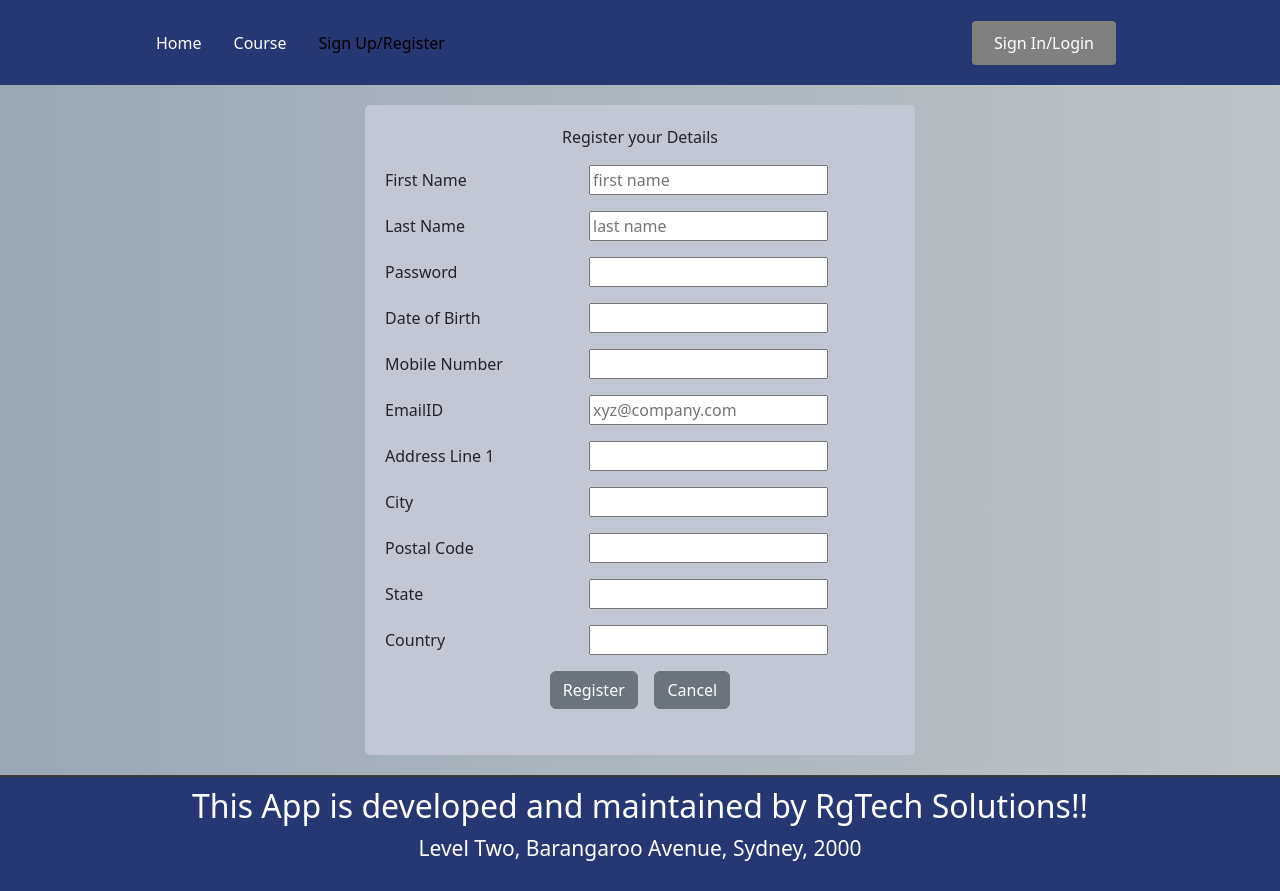
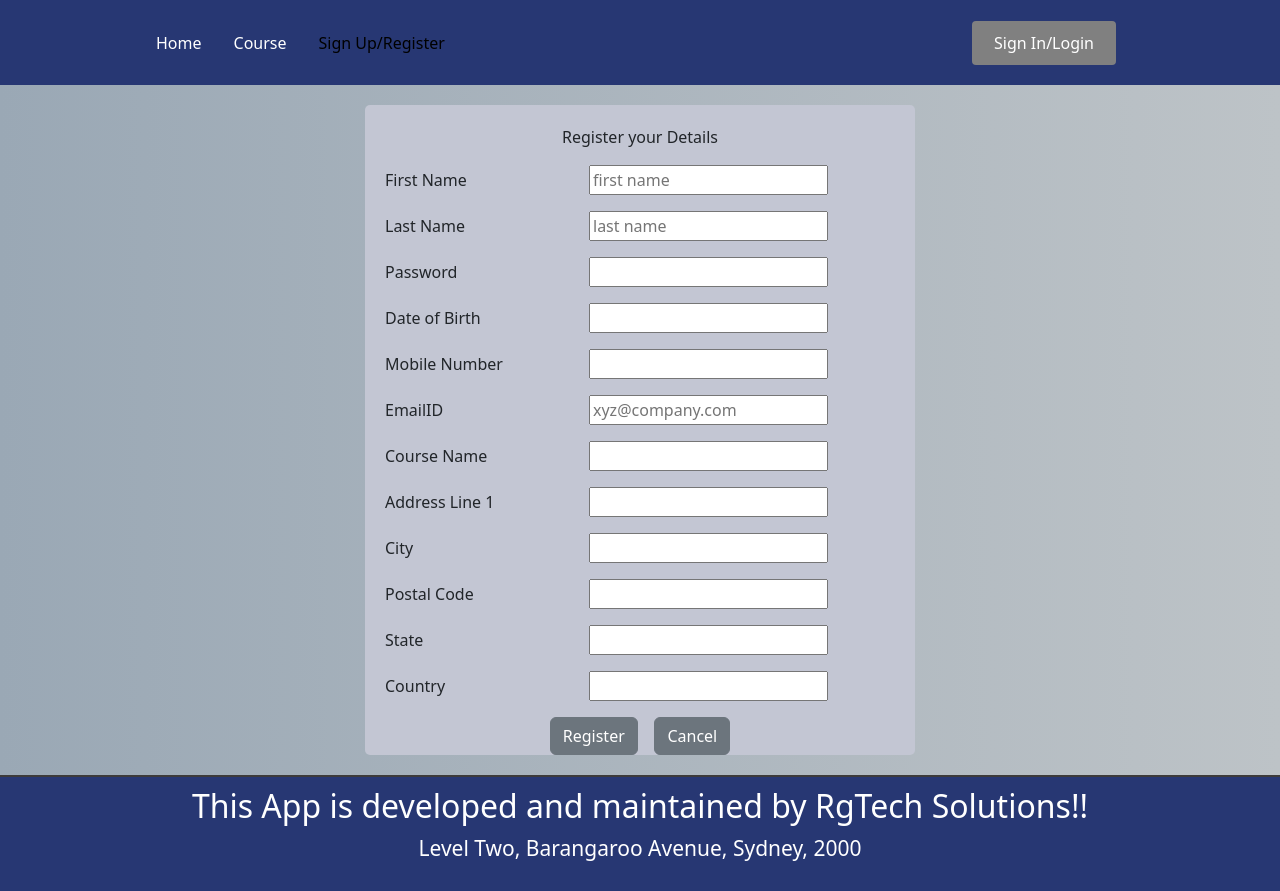
Before and after one commit to sarasri04/Property-UI, a React (Create React App) app: page /register in a window 1280 px wide. Built offline with nearby package versions, Linux system fonts and the light colour scheme.

Commit message:
new commit

```diff
--- a/src/components/register/register.js
+++ b/src/components/register/register.js
@@ -8,13 +8,18 @@ import { Button, Container, FormGroup, Form} from "reactstrap";
 
 const Register = () => {
   const initialFormState = {
-    taskName: '',
-    description: '',
-    taskStartDate: '',
-    taskEndDate: '',
-    totalEffortRequired: '',
-    taskStatus: '',
-
+    firstName: '',
+    lastName: '',
+    password: '',
+    dateOfBirth: '',
+    mobileNumber: '',
+    email: '',
+    courseName : '',
+    addressLine: '',
+    city: '',
+    state: '',
+    postalCode: '',
+    country:'',
   };
   const [group, setGroup] = useState(initialFormState);
   const navigate = useNavigate();
@@ -60,43 +65,46 @@ navigate('/homepage');
          <input className="form__input" type="text" name="password" id="password" value={group.password || ''} onChange={handleChange} placeholder=""/>
          </FormGroup>
        <FormGroup>
-         <label className="form__label" for="date of Birth">Date of Birth </label>
-         <input className="form__input" type="text" name="taskStartDate" id="taskStartDate" value={group.taskStartDate || ''} onChange={handleChange}  placeholder=""/>
+         <label className="form__label" for="dateOfBirth">Date of Birth </label>
+         <input className="form__input" type="text" name="dateOfBirth" id="dateOfBirth" value={group.dateOfBirth || ''} onChange={handleChange}  placeholder=""/>
        </FormGroup>
 
          <FormGroup>
-         <label className="form__label" for="taskEndDate">Mobile Number </label>
-         <input className="form__input" type="text" name="taskEndDate" id="taskEndDate" value={group.taskEndDate || ''} onChange={handleChange} placeholder=""/>
+         <label className="form__label" for="mobileNumber">Mobile Number </label>
+         <input className="form__input" type="text" name="mobileNumber" id="mobileNumber" value={group.mobileNumber || ''} onChange={handleChange} placeholder=""/>
          </FormGroup>
 
        <FormGroup>
-       <label className="form__label" for="taskStatus">EmailID</label>
-       <input className="form__input" type="text" name="taskStatus" id="taskStatus" value={group.taskStatus || ''} onChange={handleChange}  placeholder="xyz@company.com"/>
+       <label className="form__label" for="email">EmailID</label>
+       <input className="form__input" type="text" name="email" id="email" value={group.email || ''} onChange={handleChange}  placeholder="xyz@company.com"/>
+       </FormGroup>
+       <FormGroup>
+       <label className="form__label" for="courseName">Course Name</label>
+       <input className="form__input" type="text" name="courseName" id="courseName" value={group.courseName || ''} onChange={handleChange}  placeholder=""/>
+       </FormGroup>
+       <FormGroup>
+       <label className="form__label" for="addressLine">Address Line 1</label>
+       <input className="form__input" type="text" name="addressLine" id="addressLine" value={group.addressLine || ''} onChange={handleChange}  placeholder=""/>
        </FormGroup>
 
        <FormGroup>
-       <label className="form__label" for="taskStatus">Address Line 1</label>
-       <input className="form__input" type="text" name="taskStatus" id="taskStatus" value={group.taskStatus || ''} onChange={handleChange}  placeholder=""/>
+       <label className="form__label" for="city">City</label>
+       <input className="form__input" type="text" name="city" id="city" value={group.city || ''} onChange={handleChange}  placeholder=""/>
        </FormGroup>
 
        <FormGroup>
-       <label className="form__label" for="taskStatus">City</label>
-       <input className="form__input" type="text" name="taskStatus" id="taskStatus" value={group.taskStatus || ''} onChange={handleChange}  placeholder=""/>
+       <label className="form__label" for="postalCode">Postal Code</label>
+       <input className="form__input" type="text" name="postalCode" id="postalCode" value={group.postalCode || ''} onChange={handleChange}  placeholder=""/>
        </FormGroup>
 
        <FormGroup>
-       <label className="form__label" for="taskStatus">Postal Code</label>
-       <input className="form__input" type="text" name="taskStatus" id="taskStatus" value={group.taskStatus || ''} onChange={handleChange}  placeholder=""/>
-       </FormGroup>
-
-       <FormGroup>
-       <label className="form__label" for="taskStatus">State</label>
-       <input className="form__input" type="text" name="taskStatus" id="taskStatus" value={group.taskStatus || ''} onChange={handleChange}  placeholder=""/>
+       <label className="form__label" for="state">State</label>
+       <input className="form__input" type="text" name="state" id="state" value={group.state || ''} onChange={handleChange}  placeholder=""/>
        </FormGroup>
 
          <FormGroup>
-         <label className="form__label" for="totalEffortRequired">Country</label>
-         <input className="form__input" name="totalEffortRequired" type="text" id="totalEffortRequired" value={group.totalEffortRequired || ''} onChange={handleChange} placeholder=""/>
+         <label className="form__label" for="country">Country</label>
+         <input className="form__input" name="country" type="text" id="country" value={group.country || ''} onChange={handleChange} placeholder=""/>
          </FormGroup>
 
          <FormGroup>
```
